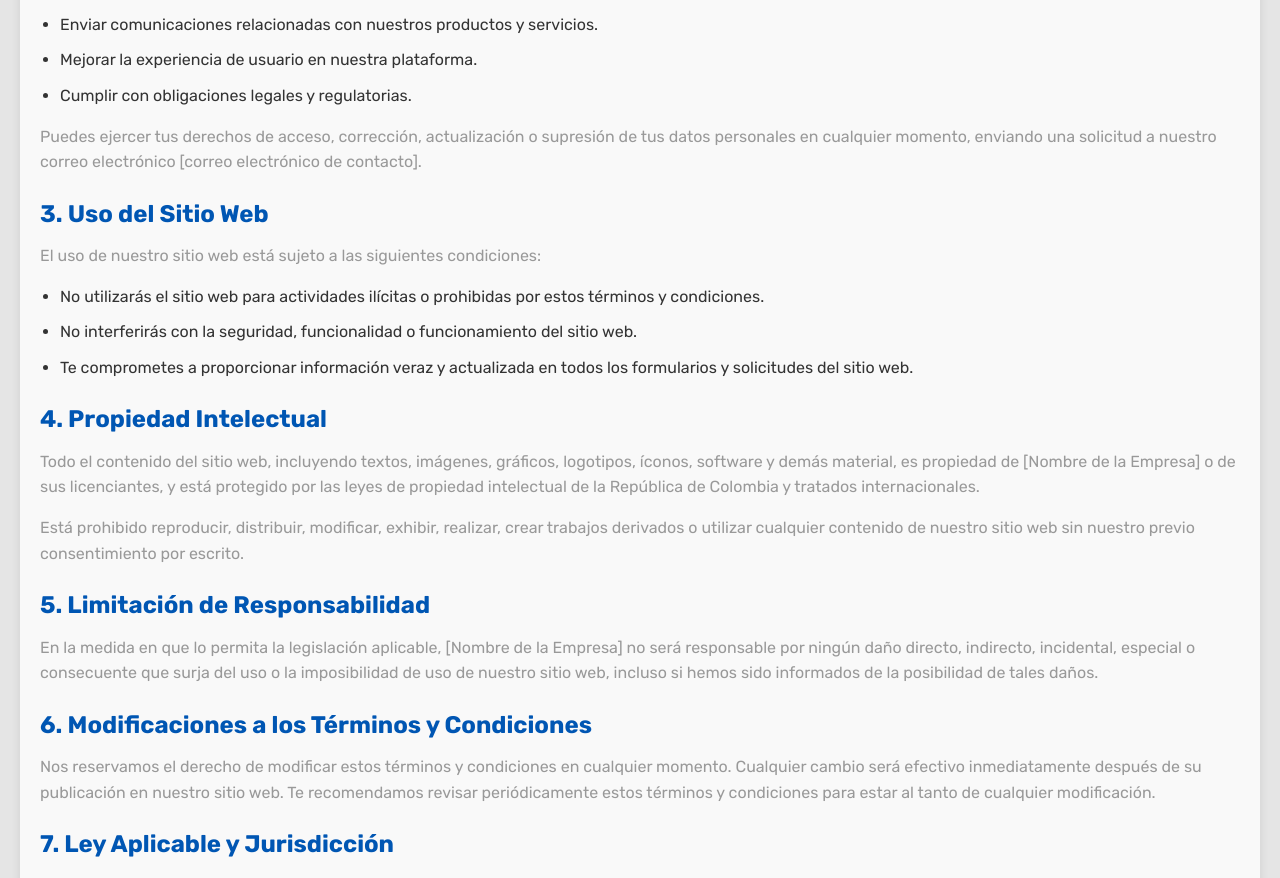
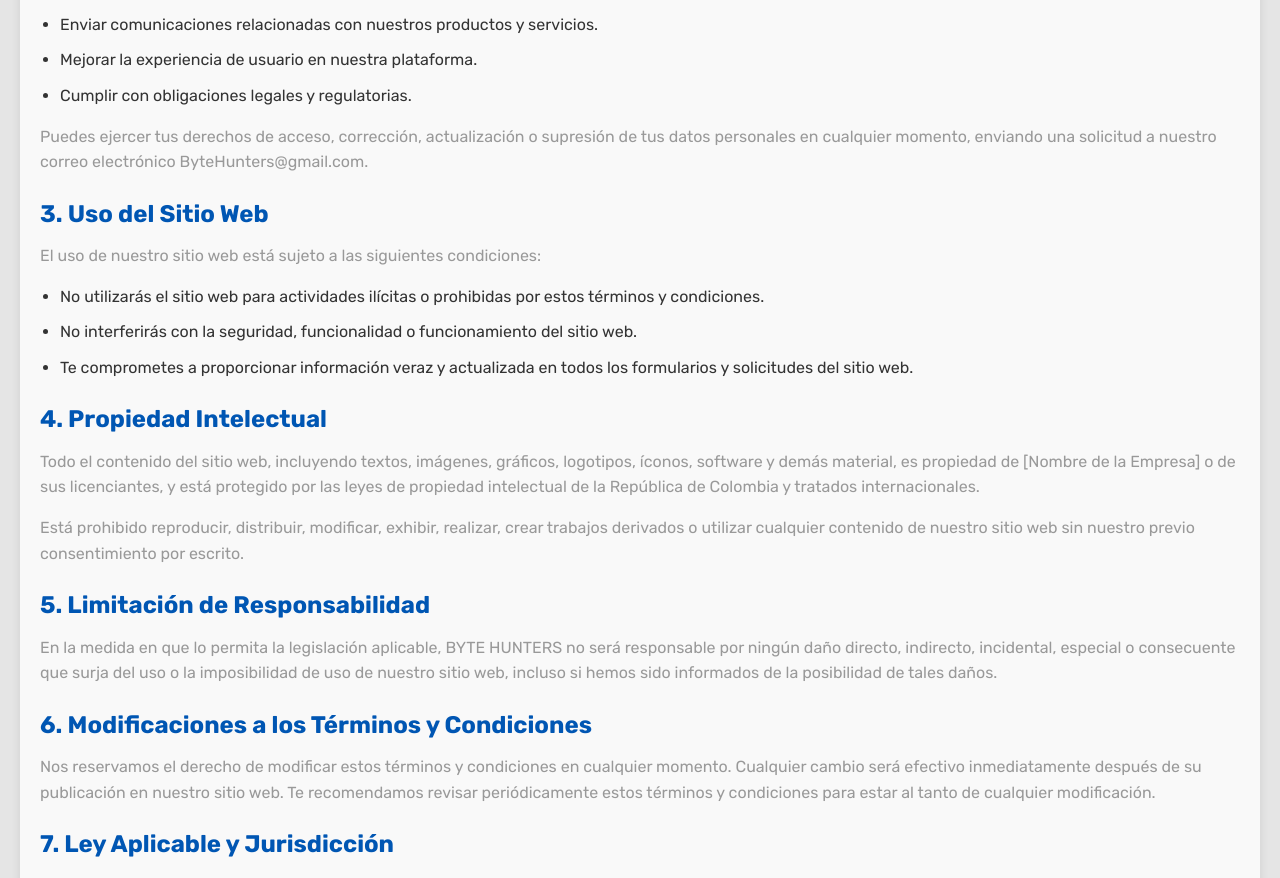
Before and after one commit to LuisCabrera03/FYLEC, a React (Vite) app in the folder frontend/: page /terminos in a window 1280 px wide. Shown: the part 481-1359 px from the top of the page. Built offline with nearby package versions, Linux system fonts and the light colour scheme; a web font is replaced by a local one.

Commit message:
update terminos
nic

```diff
--- a/frontend/src/Components/auth/Crearcuenta/Terminos.jsx
+++ b/frontend/src/Components/auth/Crearcuenta/Terminos.jsx
@@ -25,7 +25,7 @@ function Terminos() {
                 <li>Cumplir con obligaciones legales y regulatorias.</li>
             </ul>
             <p>
-                Puedes ejercer tus derechos de acceso, corrección, actualización o supresión de tus datos personales en cualquier momento, enviando una solicitud a nuestro correo electrónico [correo electrónico de contacto].
+                Puedes ejercer tus derechos de acceso, corrección, actualización o supresión de tus datos personales en cualquier momento, enviando una solicitud a nuestro correo electrónico ByteHunters@gmail.com.
             </p>
 
             <h2>3. Uso del Sitio Web</h2>
@@ -48,7 +48,7 @@ function Terminos() {
 
             <h2>5. Limitación de Responsabilidad</h2>
             <p>
-                En la medida en que lo permita la legislación aplicable, [Nombre de la Empresa] no será responsable por ningún daño directo, indirecto, incidental, especial o consecuente que surja del uso o la imposibilidad de uso de nuestro sitio web, incluso si hemos sido informados de la posibilidad de tales daños.
+                En la medida en que lo permita la legislación aplicable, BYTE HUNTERS no será responsable por ningún daño directo, indirecto, incidental, especial o consecuente que surja del uso o la imposibilidad de uso de nuestro sitio web, incluso si hemos sido informados de la posibilidad de tales daños.
             </p>
 
             <h2>6. Modificaciones a los Términos y Condiciones</h2>
```
